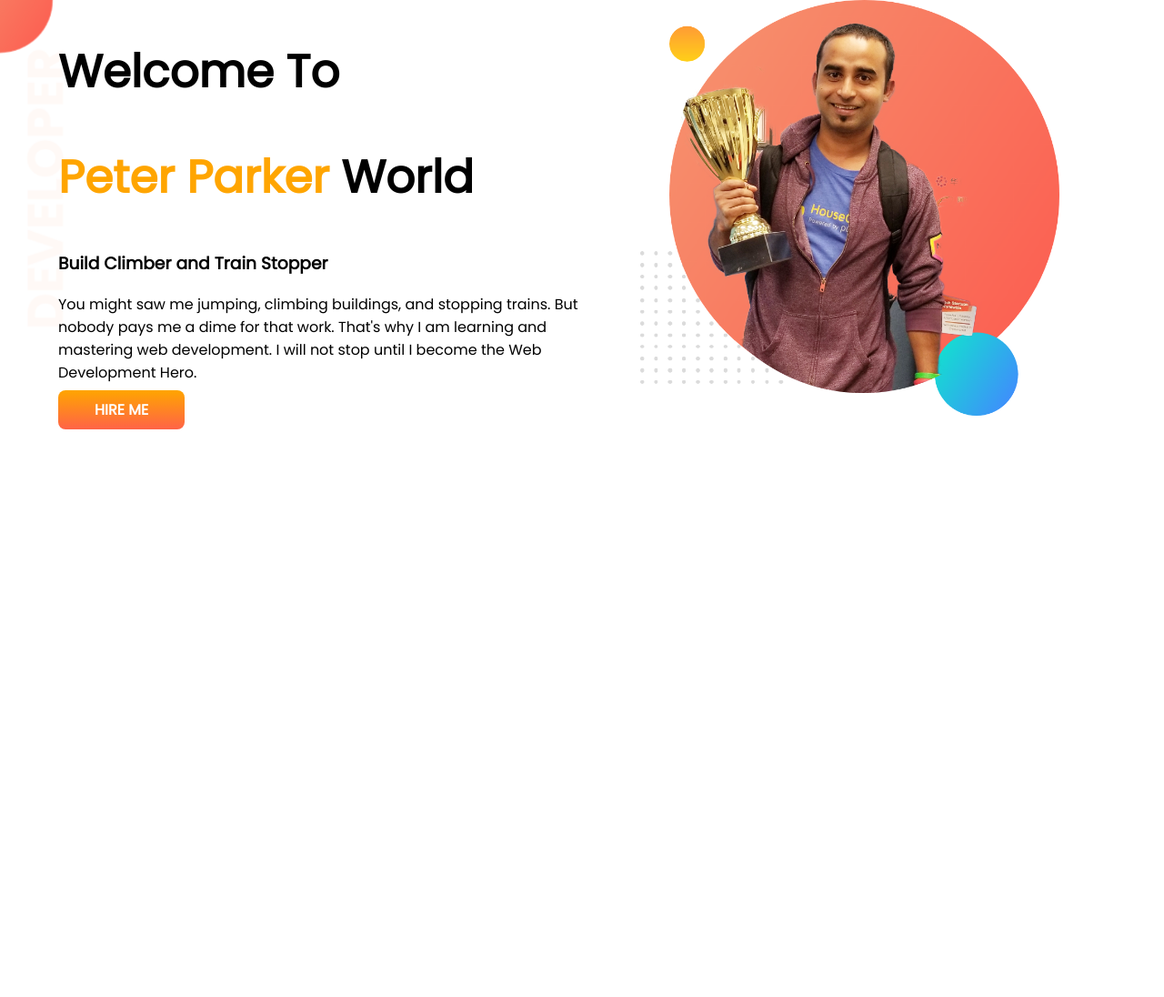
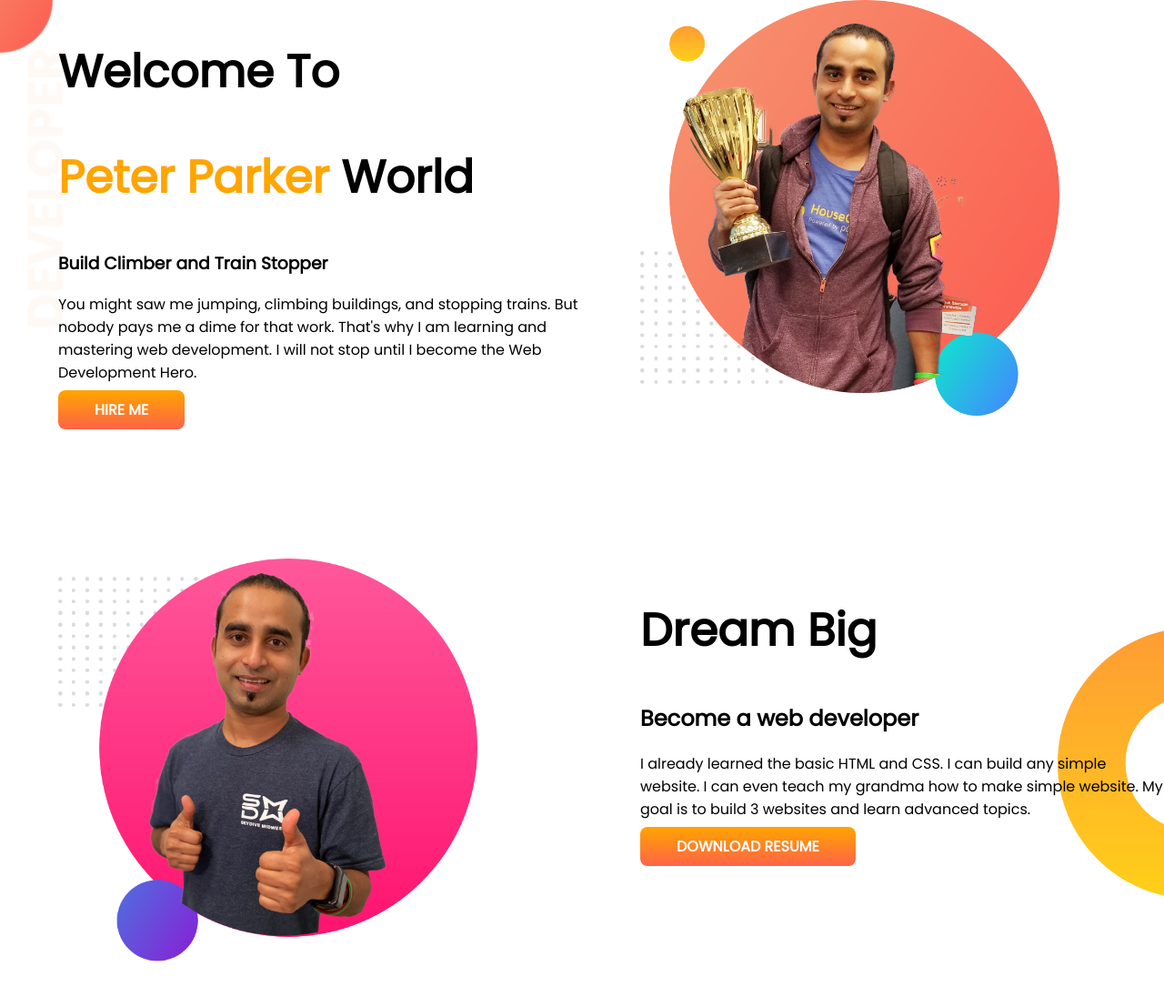
Before and after one commit to ahmedtajict/Practice-file-1, a plain HTML site: page index.html in a window 1280 px wide. Shown: the whole page at 91% size. Before the commit the page ends 800 px from the top, so only its background shows below. Drawn offline with Linux system fonts and the light colour scheme.

Commit message:
dream big complite

```diff
--- a/index.html
+++ b/index.html
@@ -27,6 +27,19 @@
         </div>
         <div class="half-width"><img src="images/jhankar.png" alt=""></div>
     </section>
+    <section class="dream-big">
+        <div class="half-width">
+            <img src="images/jhankar2.png" alt="">
+        </div>
+        <div class="half-width">
+            <h1>Dream Big</h1>
+            <h2>Become a web developer</h2>
+            <p>I already learned the basic HTML and CSS. I can build any simple website. I can even teach my grandma how
+                to make simple website. My goal is to build 3 websites and learn advanced topics.</p>
+            <a class="link-button" target="_blank" href="">DOWNLOAD RESUME</a>
+        </div>
+
+    </section>
 </body>
 
 </html>
--- a/style.css
+++ b/style.css
@@ -11,6 +11,7 @@ h1{
 }
 section{
     display: flex;
+    margin-bottom: 150px;
 }
 .half-width{
     width: 50%;
@@ -32,3 +33,8 @@ section{
     background-repeat: no-repeat;
 
 }
+.dream-big{
+    background-image: url(images/dream-bg.png);
+    background-repeat: no-repeat;
+    background-position: right;
+}
```
